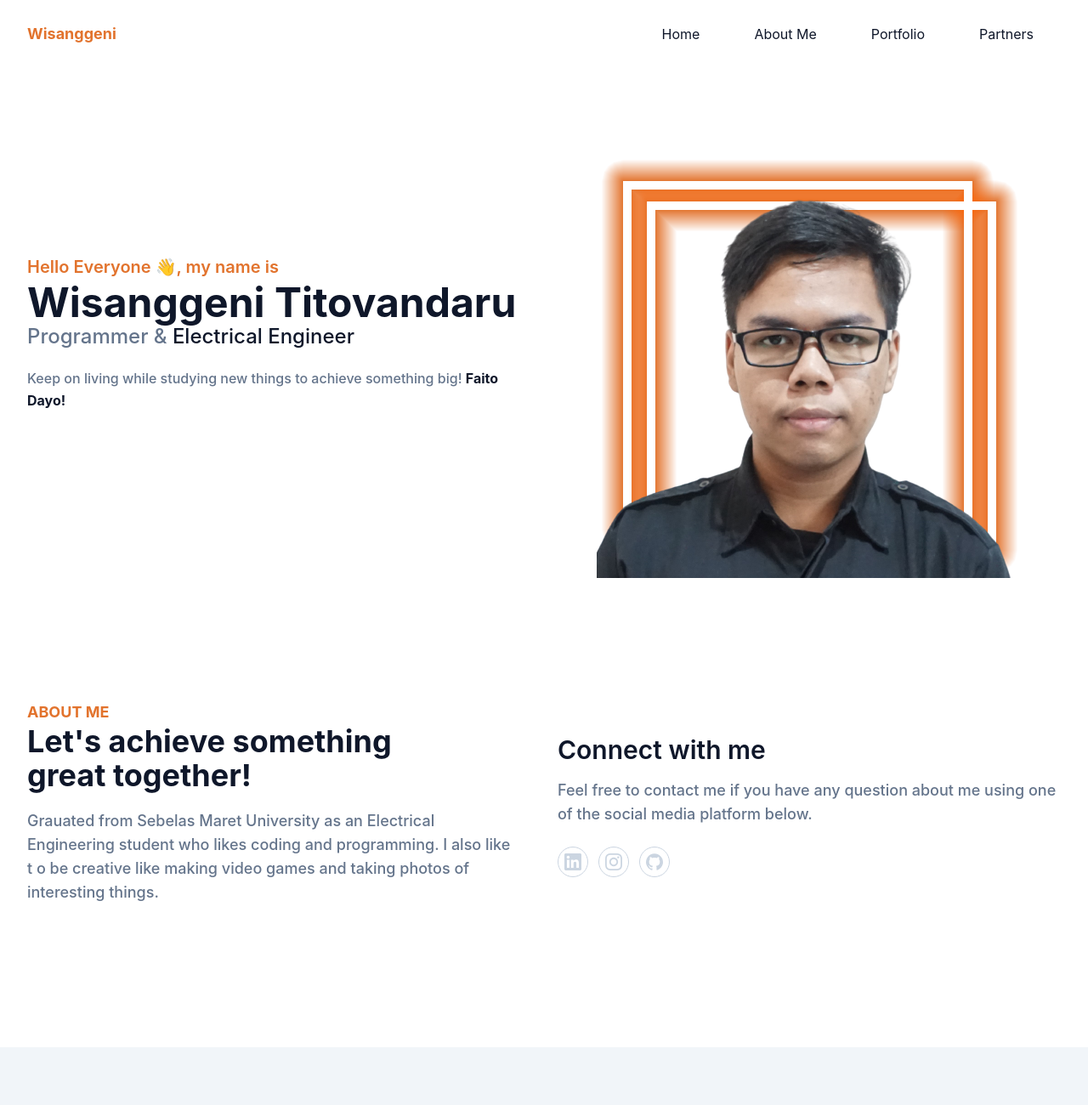
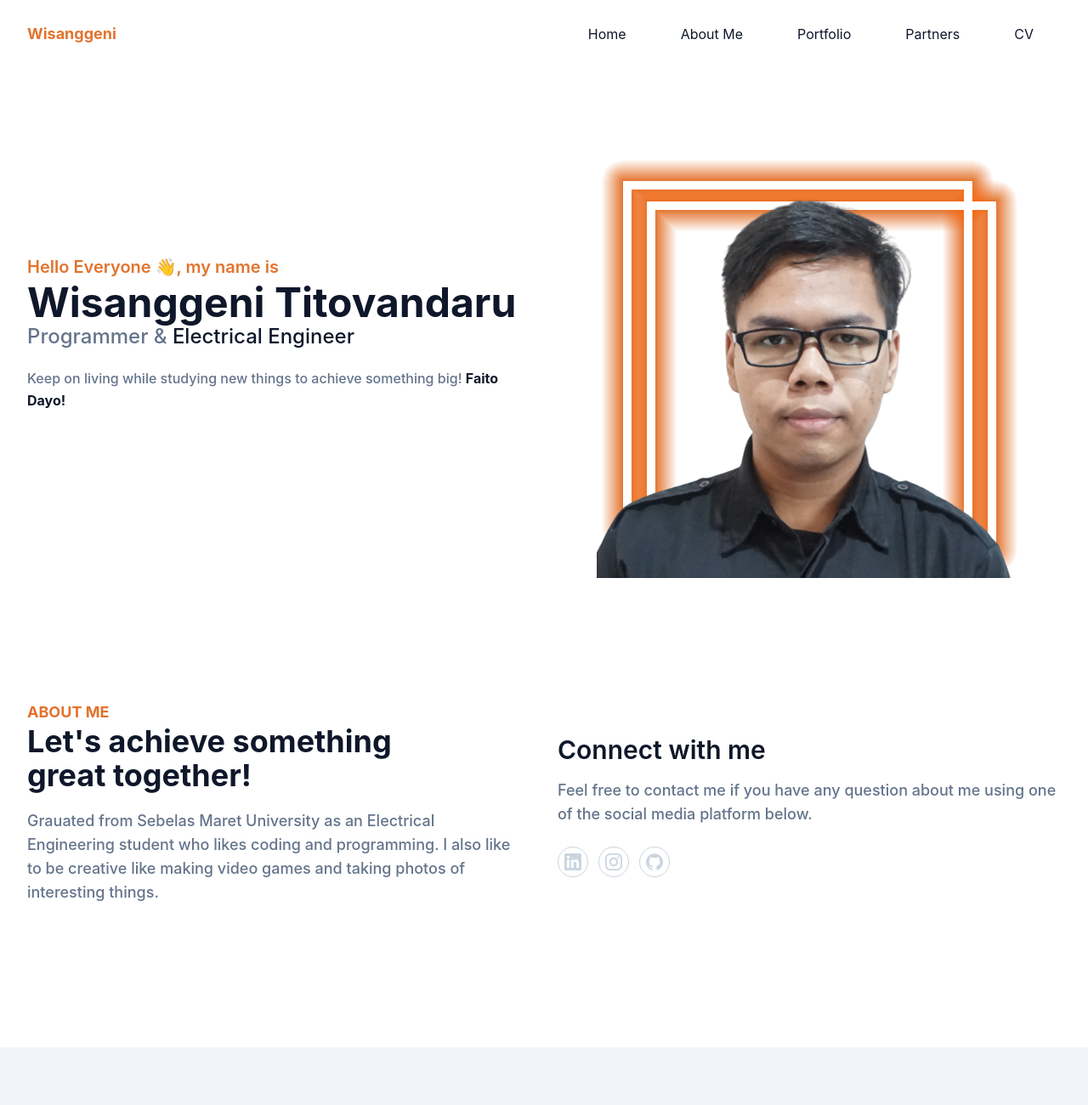
Before and after one commit to 74wsgn/portfolio, a website: page index.html in a window 1280 px wide. Shown: the top 1300 px of the page at 85% size. Drawn offline with Linux system fonts and the light colour scheme.

Commit message:
Update index.html
Adding CV

```diff
--- a/index.html
+++ b/index.html
@@ -37,10 +37,10 @@
                             <li class="group">
                                 <a href="#partners" class="text-base text-dark py-2 mx-8 flex group-hover:text-primary">Partners</a>
                             </li>
+                            <li class="group">
+                                <a href="https://drive.google.com/file/d/1sJXqMset6J4MrR-5Wql2caWRhcW_xui4/view?usp=sharing" target="_blank" class="text-base text-dark py-2 mx-8 flex group-hover:text-primary">CV</a>
+                            </li>
                             <!--<li class="group">
-                                <a href="#blog" class="text-base text-dark py-2 mx-8 flex group-hover:text-primary">Blog</a>
-                            </li>
-                            <li class="group">
                                 <a href="#contact" class="text-base text-dark py-2 mx-8 flex group-hover:text-primary">Contact</a>
                             </li>-->
                         </ul>
@@ -84,7 +84,7 @@
                 <div class="w-full px-4 mb-10 lg:w-1/2">
                     <h4 class="font-bold uppercase text-primary text-lg">About Me</h4>
                     <h2 class="font-bold text-dark text-3xl mb-5 max-w-md lg:text-4xl">Let's achieve something great together!</h2>
-                    <p class="font-medium text-base text-secondary max-w-xl lg:text-lg">Grauated from Sebelas Maret University as an Electrical Engineering student who likes coding and programming. I also like t o be creative like making video games and taking photos of interesting things.</p>
+                    <p class="font-medium text-base text-secondary max-w-xl lg:text-lg">Grauated from Sebelas Maret University as an Electrical Engineering student who likes coding and programming. I also like to be creative like making video games and taking photos of interesting things.</p>
                 </div>
                 <div class="w-full px-4 lg:w-1/2">
                     <h3 class="font-semibold text-dark text-2xl mb-4 lg:text-3xl lg:pt-10">Connect with me</h3>
```
